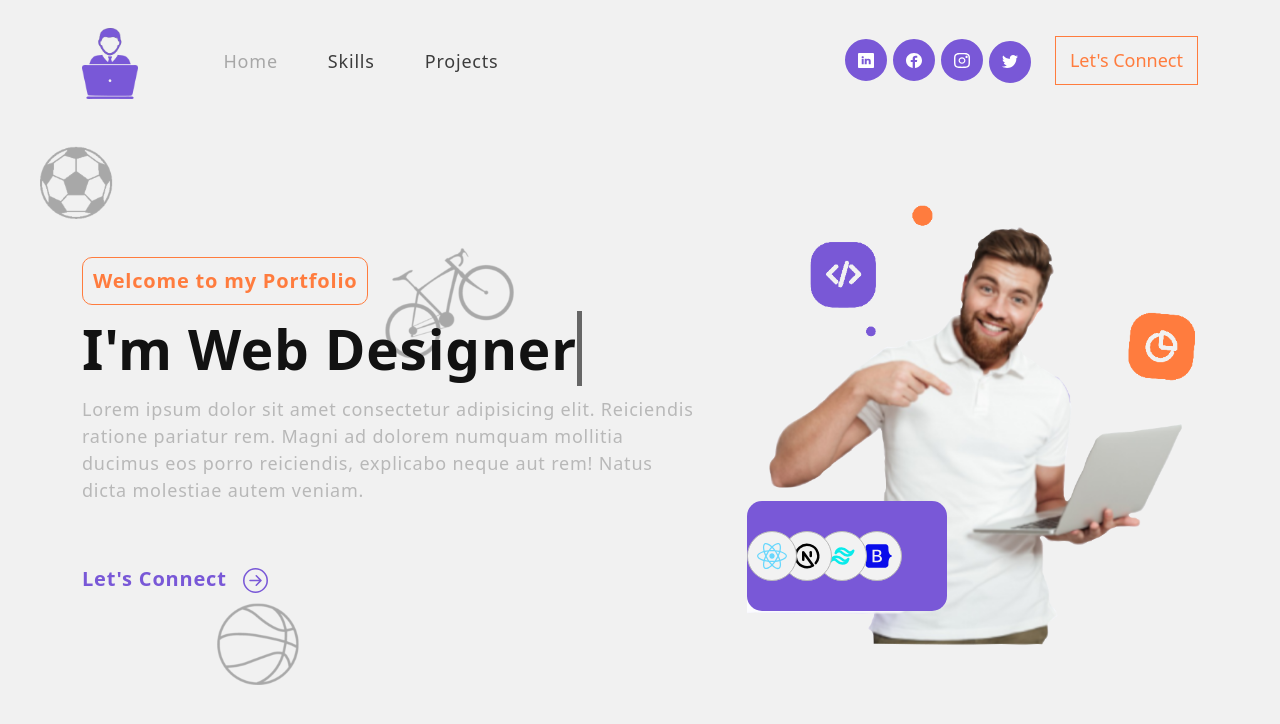
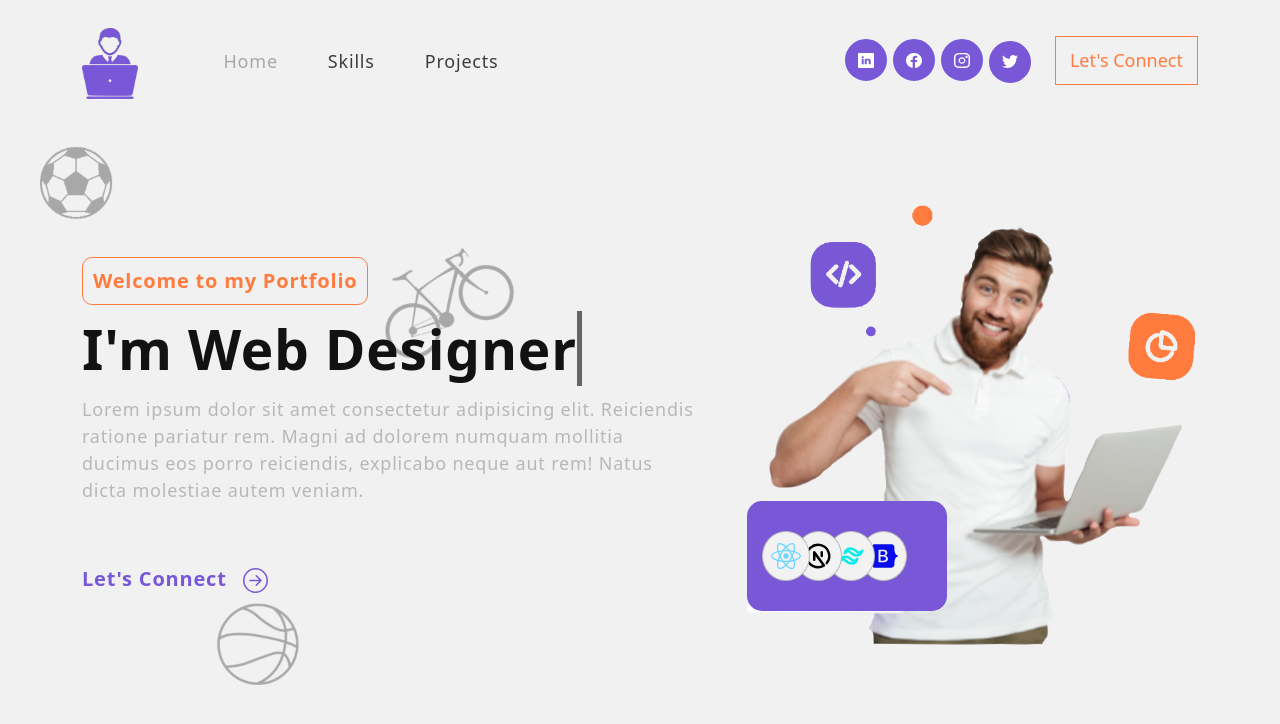
Before and after one commit to jorgeProgramaEn5/mi-portafolio, a React (Create React App) app: page / in a window 1280 px wide. Shown: the top 724 px of the page. Built offline with nearby package versions, Linux system fonts and the light colour scheme.

Commit message:
add style banner

```diff
--- a/src/Style/Banner.css
+++ b/src/Style/Banner.css
@@ -88,7 +88,7 @@
 .banner .target-container {
 	position: relative;
 	display: flex;
-	/* padding-left: 5px; */
+	padding-left: 15px;
 	justify-content: center;
 	align-items: center;
 	/* background-color: rgb(121, 88, 215); */
```
